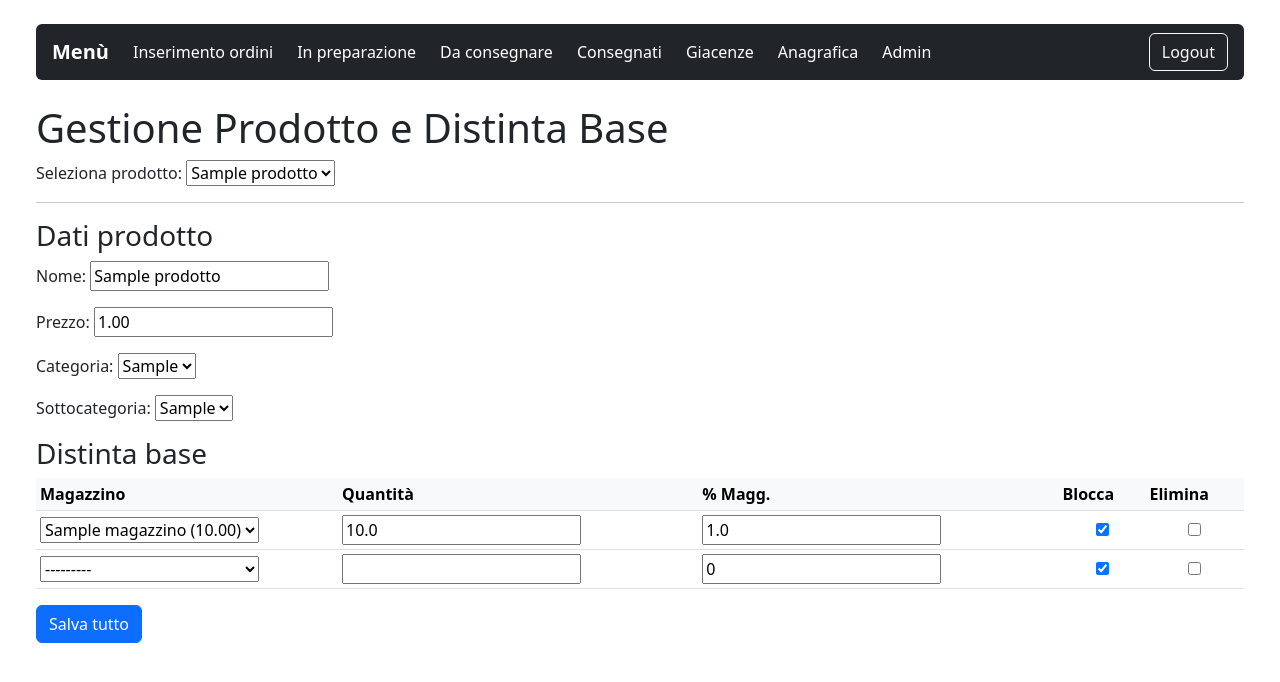
After one commit to scinny91/bar, a Django app: page /anagrafica-prodotti/1/ in a window 1280 px wide. The commit adds this page. Shown: the top 682 px of the page. Run offline with Django 4.2, Linux system fonts and the light colour scheme; a user stored in the database is signed in; tables that the repository leaves empty hold one stand-in row (values such as "Sample post").

Commit message:
gestite le distinte basi e le giacenze dei prodotti

```diff
--- a/bar/admin.py
+++ b/bar/admin.py
@@ -1,7 +1,7 @@
 from django.contrib import admin
 from import_export import resources
 from import_export.admin import ExportMixin, ImportMixin, ImportExportModelAdmin
-from bar.prodotti.models import Prodotto, Magazzino
+from bar.prodotti.models import Prodotto, Magazzino, ComponenteMagazzino
 from bar.ordini.models import Ordine, OrdineRiga
 from bar.core import Stato, Opzione, Categoria, Sottocategoria
 
@@ -37,6 +37,10 @@ class ProdottoAdmin(BaseImportExportAdmin):
 class MagazzinoAdmin(BaseImportExportAdmin):
     pass
 
+@admin.register(ComponenteMagazzino)
+class ComponenteMagazzinoAdmin(BaseImportExportAdmin):
+    pass
+
 @admin.register(Stato)
 class StatoAdmin(BaseImportExportAdmin):
     pass
--- /dev/null
+++ b/bar/prodotti/forms.py
@@ -0,0 +1,21 @@
+# forms.py
+from django import forms
+from .models import ComponenteMagazzino, Prodotto, Magazzino
+
+class ProdottoForm(forms.ModelForm):
+    class Meta:
+        model = Prodotto
+        fields = ['nome', 'prezzo', 'categoria', 'sottocategoria']
+
+class ComponenteMagazzinoForm(forms.ModelForm):
+    class Meta:
+        model = ComponenteMagazzino
+        fields = ['magazzino', 'quantita_utilizzata', 'percentuale_maggiorazione', 'bloccante']
+
+ComponenteMagazzinoFormSet = forms.inlineformset_factory(
+    Prodotto,
+    ComponenteMagazzino,
+    form=ComponenteMagazzinoForm,
+    extra=1,
+    can_delete=True
+)
--- a/bar/prodotti/models.py
+++ b/bar/prodotti/models.py
@@ -1,14 +1,37 @@
 from django.db import models
+from django.core.validators import MinValueValidator
 
 from bar.core import Categoria, Sottocategoria
 
 CATEGORIE_PRODOTTO = Categoria.get_choices(with_void=False)
 SOTTOCATEGORIE_PRODOTTO = Sottocategoria.get_choices(with_void=False)
 
+class MagazzinoManager(models.Manager):
+    def aggiorna_o_crea(self, nome, quantita, soglia_minima=0):
+        nome = nome.strip()
+        if not nome:
+            raise ValueError("Il nome del magazzino non può essere vuoto.")
+
+        try:
+            quantita = int(quantita)
+            soglia_minima = int(soglia_minima)
+        except (TypeError, ValueError):
+            raise ValueError("Quantità non valida.")
+
+        obj, creato = self.get_or_create(nome__iexact=nome, defaults={'nome': nome})
+
+        obj.quantita = quantita
+        obj.soglia_minima = soglia_minima
+        obj.save()
+
+        return obj, creato
 
 class Magazzino(models.Model):
     nome = models.CharField(max_length=100, unique=True)
-    quantita = models.PositiveIntegerField(default=0)
+    quantita = models.DecimalField(max_digits=10, decimal_places=2, validators=[MinValueValidator(0)])
+    soglia_minima = models.PositiveIntegerField(default=0)
+
+    objects = MagazzinoManager()
 
     def __str__(self):
         return f"{self.nome} ({self.quantita})"
@@ -29,13 +52,28 @@ class Prodotto(models.Model):
         null=True,  # permette valore null
         blank=True,
     )
-    magazzino = models.ForeignKey(
+    componenti_magazzino = models.ManyToManyField(
         Magazzino,
-        on_delete=models.SET_NULL,
-        null=True, blank=True,
-        help_text="Se impostato, questo prodotto consumerà questa voce di magazzino"
+        through='ComponenteMagazzino',
+        related_name='distinta_base'
     )
     def __str__(self):
         cat = self.categoria.valore if self.categoria else "Senza categoria"
         sub = self.sottocategoria.valore if self.sottocategoria else "Senza sottocategoria"
         return f"{self.nome} ({cat} / {sub}) - €{self.prezzo}"
+
+class ComponenteMagazzino(models.Model):
+    prodotto = models.ForeignKey(Prodotto, on_delete=models.CASCADE)
+    magazzino = models.ForeignKey(Magazzino, on_delete=models.CASCADE)
+    quantita_utilizzata = models.FloatField()  # quantità base per 1 unità di prodotto
+    percentuale_maggiorazione = models.FloatField(default=0)  # es: 10 per +10%
+    bloccante = models.BooleanField(default=True, help_text="Se attivo, l'esaurimento blocca la preparazione")
+
+
+    def quantita_totale_per(self, quantita_prodotto):
+        base = self.quantita_utilizzata * quantita_prodotto
+        maggiorazione = base * (self.percentuale_maggiorazione / 100)
+        return base + maggiorazione
+
+    def __str__(self):
+        return f"{self.prodotto.nome} consuma {self.quantita_utilizzata} + {self.percentuale_maggiorazione}% di {self.magazzino.nome}"
--- a/bar/prodotti/urls.py
+++ b/bar/prodotti/urls.py
@@ -3,4 +3,7 @@ from . import views
 
 urlpatterns = [
     path('magazzino/giacenze/', views.aggiorna_giacenze, name='aggiorna_giacenze'),
+    path('anagrafica-prodotti/<int:prodotto_id>/', views.modifica_prodotto, name='modifica_prodotto'),
+    path('anagrafica-prodotti/', views.elenco_anagrafiche_prodotti, name='elenco_anagrafiche_prodotti'),
+
 ]
--- a/bar/prodotti/views.py
+++ b/bar/prodotti/views.py
@@ -1,25 +1,72 @@
-from django.shortcuts import render, redirect
+from django.shortcuts import render, redirect, get_object_or_404
+from django.contrib.auth.decorators import login_required
 from django.contrib import messages
-from .models import Magazzino  # o il tuo path corretto
-from django.db.models import F
+from .models import Magazzino, Prodotto  # o il tuo path corretto
+from .forms import ProdottoForm, ComponenteMagazzinoFormSet
 
+@login_required
+def modifica_prodotto(request, prodotto_id=None):
+    prodotti = Prodotto.objects.all()
+
+    if not prodotto_id and prodotti.exists():
+        return redirect('elenco_anagrafiche_prodotti', prodotto_id=prodotti.first().id)
+
+    prodotto = get_object_or_404(Prodotto, id=prodotto_id)
+
+    if request.method == 'POST':
+        prodotto_form = ProdottoForm(request.POST, instance=prodotto)
+        formset = ComponenteMagazzinoFormSet(request.POST, instance=prodotto)
+
+        if prodotto_form.is_valid() and formset.is_valid():
+            prodotto_form.save()
+            formset.save()
+        return redirect('modifica_prodotto', prodotto_id=prodotto.id)
+    else:
+        prodotto_form = ProdottoForm(instance=prodotto)
+        formset = ComponenteMagazzinoFormSet(instance=prodotto)
+
+    return render(request, 'prodotti/anagrafica_prodotti.html', {
+        'prodotti': prodotti,
+        'prodotto': prodotto,
+        'prodotto_form': prodotto_form,
+        'formset': formset,
+    })
+
+@login_required
 def aggiorna_giacenze(request):
     magazzino = Magazzino.objects.all().order_by('nome')
 
     if request.method == 'POST':
         modifiche = 0
         for voce in magazzino:
-            field_name = f"qty_{voce.id}"
-            nuova_quantita = request.POST.get(field_name)
+            nuova_quantita = request.POST.get(f"qty_{voce.id}")
+            soglia_minima = request.POST.get(f"soglia_minima_{voce.id}")
+
             if nuova_quantita is not None:
                 try:
-                    nuova_quantita = int(nuova_quantita)
-                    if nuova_quantita != voce.quantita:
-                        voce.quantita = nuova_quantita
-                        voce.save()
+                    # usa il manager per aggiornare
+                    obj, creato = Magazzino.objects.aggiorna_o_crea(voce.nome, nuova_quantita, soglia_minima)
+                    if not creato and obj.quantita != voce.quantita:
                         modifiche += 1
-                except ValueError:
-                    messages.error(request, f"Valore non valido per {voce.nome}")
+                except ValueError as e:
+                    messages.error(request, f"{voce.nome}: {e}")
+
+            # gestisce eventuale nuova riga
+            nuovo_nome = request.POST.get("new_nome", "").strip()
+            nuova_qta = request.POST.get("new_quantita", "").strip()
+            soglia_minima = request.POST.get("new_soglia_minima", "").strip()
+
+            if nuovo_nome and nuova_qta:
+                try:
+                    obj, creato = Magazzino.objects.aggiorna_o_crea(nuovo_nome, nuova_qta, soglia_minima)
+                    if creato:
+                        modifiche += 1
+                        messages.success(request, f"Aggiunto nuovo articolo: {obj.nome}")
+                    elif obj.quantita != int(nuova_qta):
+                        modifiche += 1
+                        messages.success(request, f"Giacenza aggiornata per {obj.nome}")
+                except ValueError as e:
+                    messages.error(request, f"{nuovo_nome}: {e}")
 
         if modifiche:
             messages.success(request, f"Giacenze aggiornate per {modifiche} articoli.")
@@ -29,3 +76,9 @@ def aggiorna_giacenze(request):
         return redirect('aggiorna_giacenze')
 
     return render(request, 'prodotti/magazzino_giacenze.html', {'magazzino': magazzino})
+
+
+@login_required
+def elenco_anagrafiche_prodotti(request):
+    prodotti = Prodotto.objects.all().order_by('nome')
+    return render(request, 'prodotti/anagrafica_elenco.html', {'prodotti': prodotti})
--- a/bar/templates/bar/base.html
+++ b/bar/templates/bar/base.html
@@ -37,6 +37,9 @@
            </li>
           <li class="nav-item">
             <a class="nav-link btn btn-success text-white me-2 mb-2 mb-lg-0" href="/magazzino/giacenze/">Giacenze</a>
+           </li>
+          <li class="nav-item">
+            <a class="nav-link btn btn-success text-white me-2 mb-2 mb-lg-0" href="/anagrafica-prodotti/">Anagrafica</a>
            </li>
           {% if request.user.is_authenticated and request.user.is_staff %}
             <li class="nav-item">
--- /dev/null
+++ b/bar/templates/prodotti/anagrafica_prodotti.html
@@ -0,0 +1,53 @@
+{% extends "bar/base.html" %}
+
+{% block content %}
+  <h1>Gestione Prodotto e Distinta Base</h1>
+
+  <form method="get" action="">
+    <label for="prodotto">Seleziona prodotto:</label>
+    <select id="prodotto" onchange="location = '/anagrafica-prodotti/' + this.value + '/'">
+      {% for p in prodotti %}
+        <option value="{{ p.id }}" {% if p.id == prodotto.id %}selected{% endif %}>{{ p.nome }}</option>
+      {% endfor %}
+    </select>
+  </form>
+
+  <hr>
+
+  <form method="post">
+    {% csrf_token %}
+
+    <h3>Dati prodotto</h3>
+    {{ prodotto_form.as_p }}
+
+    <h3>Distinta base</h3>
+    {{ formset.management_form }}
+    <div class="table-responsive">
+      <table class="table table-sm align-middle text-nowrap">
+        <thead class="table-light">
+          <tr>
+            <th>Magazzino</th>
+            <th>Quantità</th>
+            <th>% Magg.</th>
+            <th>Blocca</th>
+            <th>Elimina</th>
+          </tr>
+        </thead>
+        <tbody>
+          {% for form in formset %}
+            <tr>
+              {{ form.id }}  {# questo è fondamentale per Django #}
+              <td class="w-25">{{ form.magazzino }}</td>
+              <td class="w-15">{{ form.quantita_utilizzata }}</td>
+              <td class="w-15">{{ form.percentuale_maggiorazione }}</td>
+              <td class="w-10 text-center">{{ form.bloccante }}</td>
+              <td class="w-10 text-center">{{ form.DELETE }}</td>
+            </tr>
+          {% endfor %}
+        </tbody>
+      </table>
+    </div>
+
+    <button type="submit" class="btn btn-primary">Salva tutto</button>
+  </form>
+{% endblock %}
```
Also changed, not shown: bar/ordini/models.py (+22 -18 lines), bar/templates/prodotti/anagrafica_elenco.html (added, +43 -0 lines), bar/templates/prodotti/magazzino_giacenze.html (+18 -0 lines), bar/migrations/0017_remove_prodotto_magazzino_componentemagazzino_and_more.py (added), bar/migrations/0018_componentemagazzino_bloccante.py (added), bar/migrations/0019_magazzino_soglia_minima.py (added), bar/migrations/0020_alter_magazzino_quantita.py (added).
